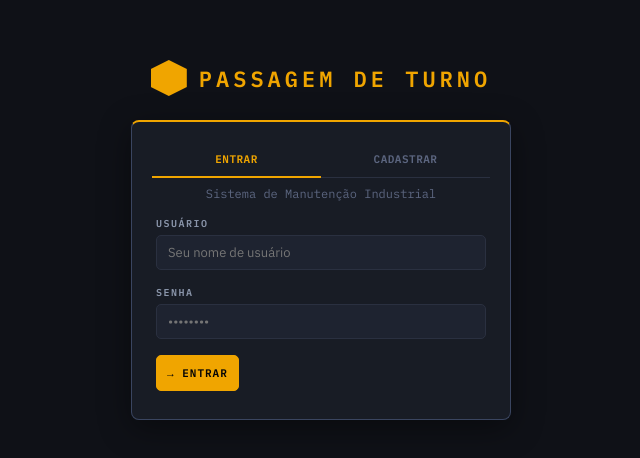
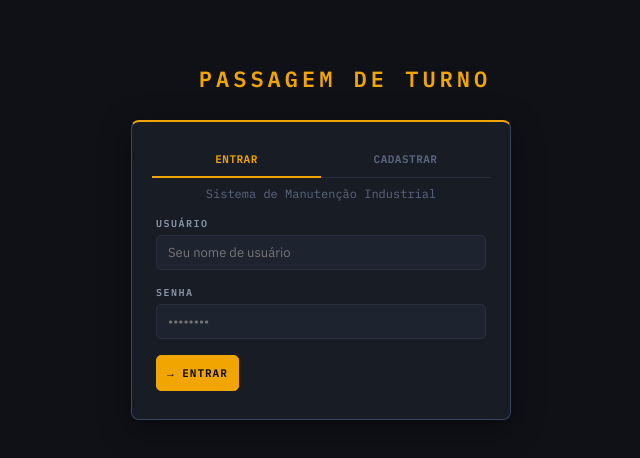
Before and after one commit to otamiran/projeto-final, a React (Vite) app: page / in a window 1280 px wide. Shown: the part 160-618 px from the top of the page, without its empty margins (319-959 px from the left). Built offline with nearby package versions, Linux system fonts and the light colour scheme.

Commit message:
Update global.css

```diff
--- a/src/estilos/global.css
+++ b/src/estilos/global.css
@@ -338,7 +338,7 @@ select option {
   width: 26px;
   height: 26px;
   background-image: url('./favicon.icon.png');
-  background: var(--ambar);
+  /* background: var(--ambar); */
   clip-path: polygon(50% 0%, 100% 25%, 100% 75%, 50% 100%, 0% 75%, 0% 25%);
   flex-shrink: 0;
 }
```
